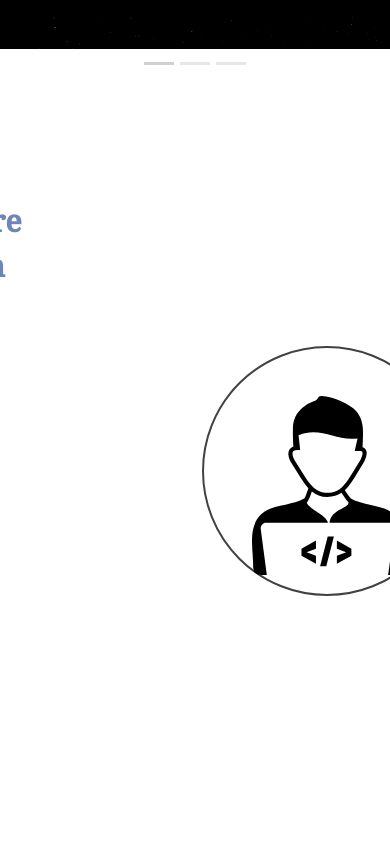
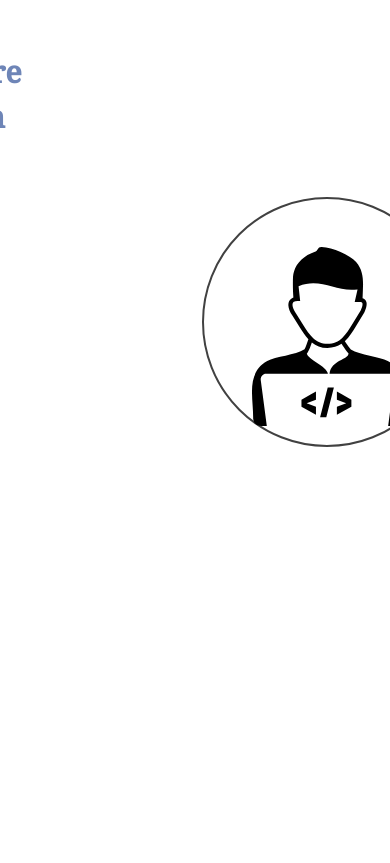
Before and after one commit to ViniFerreira07/portifolio, a plain HTML site: page index.html in a window 390 px wide. Shown: the part 1639-2502 px from the top of the page. After the commit the page ends 2383 px from the top, so only its background shows below. Drawn offline with nearby package versions, Linux system fonts and the light colour scheme.

Commit message:
correcao-responsiva 7

```diff
--- a/index.html
+++ b/index.html
@@ -135,7 +135,7 @@
                 </div>
             </section>
 
-            <section id="sobre_mim" class="d-flex justify-content-center align-items-center p-5">
+            <section id="sobre_mim" class="d-flex justify-content-center align-items-center">
                 <div class="w-50">
                     <div class="d-flex flex-column">
                         <div id="titulo_sobre_mim" class="mb-4">
--- a/style.css
+++ b/style.css
@@ -31,7 +31,7 @@ html {
 
 #subtitulo {
     color: rgb(198, 198, 198);
-    font-size: 25px;
+    font-size: 24px;
 }
 
 #imagem_fundo_inicial {
@@ -103,7 +103,6 @@ html {
 section {
     scroll-snap-align: start;
     scroll-snap-stop: always;
-    height: 100vh;
 }
 
 .link-projeto {
```
